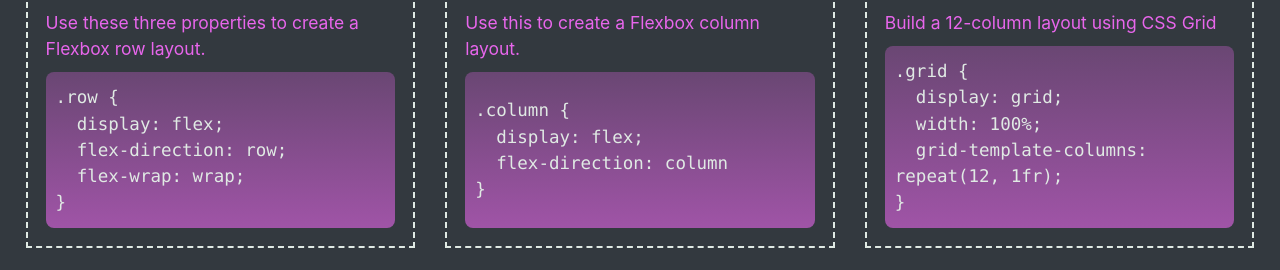
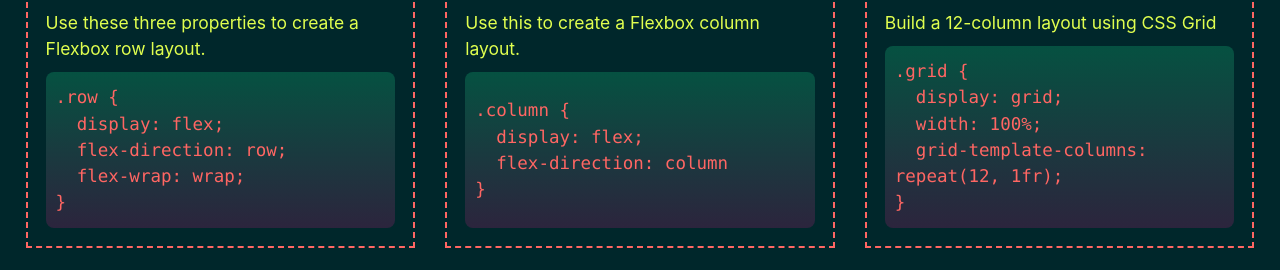
Before and after one commit to KevinHenleyCode/classwork_week_2, a plain HTML site: page 28-Stu_Mini-Project/Main/index.html in a window 1280 px wide. Shown: the part 261-531 px from the top of the page. Drawn offline with Linux system fonts and the light colour scheme.

Commit message:
finished 28-Stu_Mini-Project

```diff
--- a/28-Stu_Mini-Project/Main/assets/css/style.css
+++ b/28-Stu_Mini-Project/Main/assets/css/style.css
@@ -202,8 +202,22 @@ footer {
     width: 75%;
   }
 
+  :root{
+    --outer-space: #00272B;
+    --bright-turquoise: #A51080;
+    --gin: #FF6663;
+    --heliotrope: #E0FF4F;
+  }
+
   .card-column {
     flex: 0 0 33.333%;
     max-width: 33.333%;
   }
+
+  .code-card pre {
+  background-image: linear-gradient(
+    rgba(7, 92, 71, 0.795) 0%,
+    rgba(73, 35, 73, 0.6) 100%
+  );
+  }
 }
```
